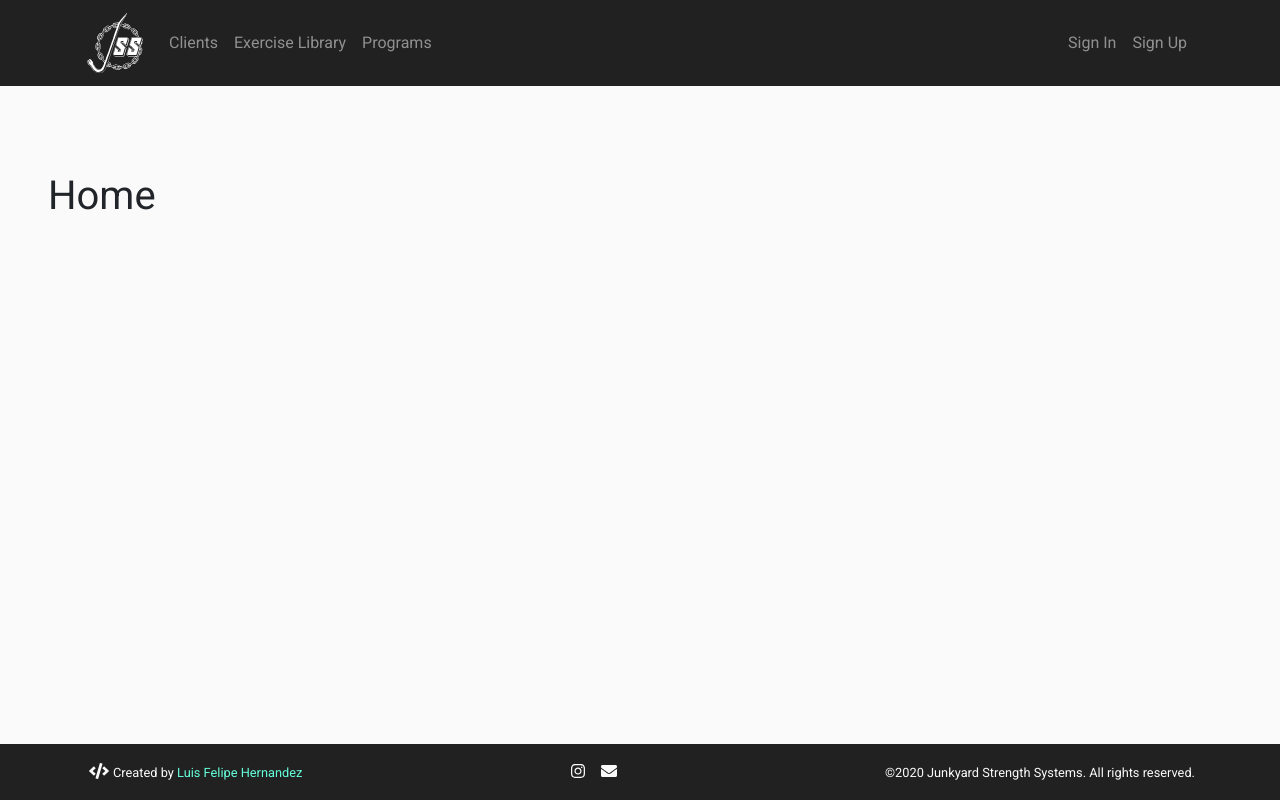
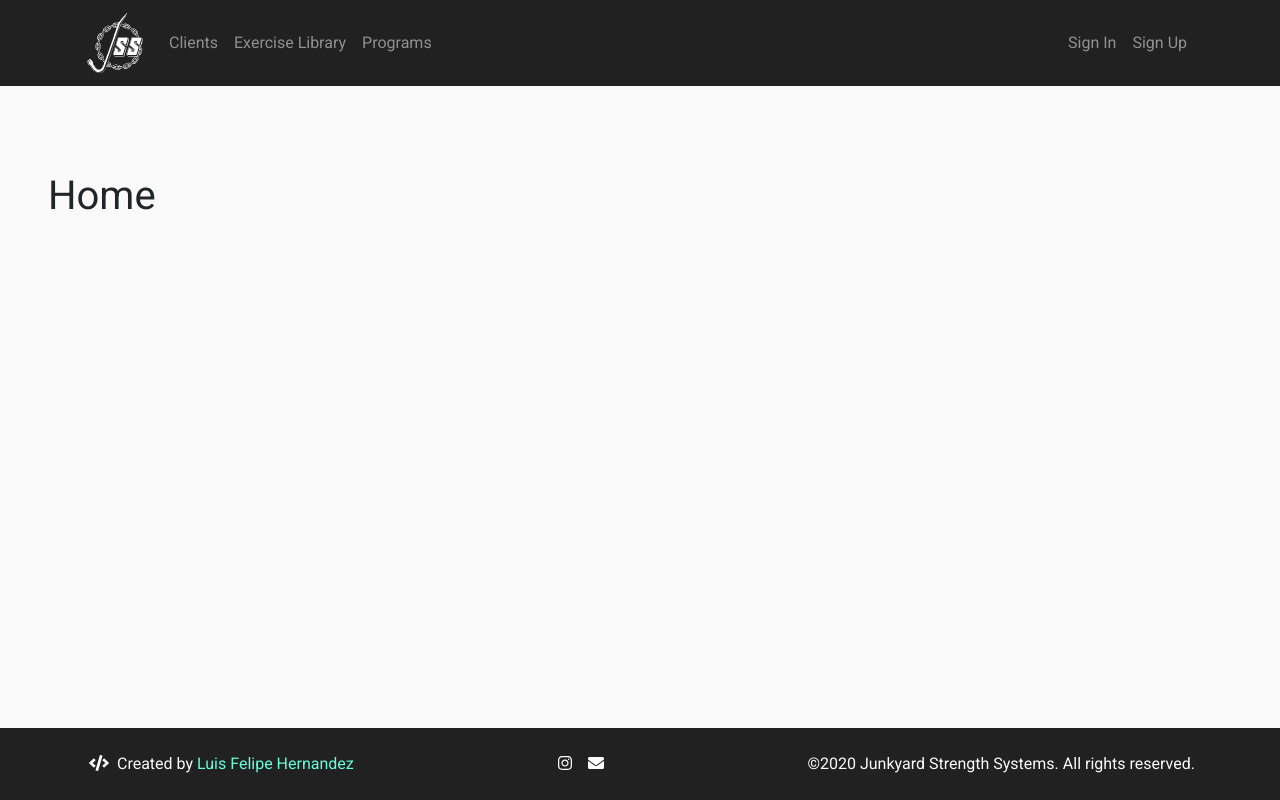
Before and after one commit to lf-hernandez/junkyard-stength-systems-web, a Vue app: page / in a window 1280 px wide. Built offline with nearby package versions, Linux system fonts and the light colour scheme.

Commit message:
Increased footer content size

```diff
--- a/src/components/layout/app-footer/AppFooter.vue
+++ b/src/components/layout/app-footer/AppFooter.vue
@@ -1,12 +1,12 @@
 <template>
-    <footer role="contentinfo" class="footer mt-auto py-3">
+    <footer role="contentinfo" class="footer mt-auto py-4">
         <div class="container-fluid">
             <div class="container">
                 <div class="row align-items-center justify-content-between">
                     <div class="col-auto">
                         <p class="float-left">
                             <font-awesome-icon :icon="['fas', 'code']" class="mx-1"></font-awesome-icon>
-                            <small>Created by <a class="authorAnchor" href="https://github.com/lf-hernandez">Luis Felipe Hernandez</a></small>
+                            Created by <a class="authorAnchor" href="https://github.com/lf-hernandez">Luis Felipe Hernandez</a>
                         </p>
                     </div>
                     <div class="col-auto">
@@ -18,11 +18,7 @@
                         </a>
                     </div>
                     <div class="col-auto">
-                        <p class="float-right">
-                            <small>
-                                &copy;{{new Date().getFullYear()}} Junkyard Strength Systems. All rights reserved.
-                            </small>
-                        </p>
+                        <p class="float-right">&copy;{{new Date().getFullYear()}} Junkyard Strength Systems. All rights reserved.</p>
                     </div>
                 </div>
             </div>
```
